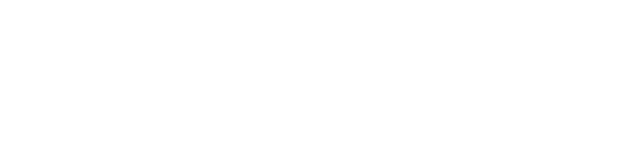
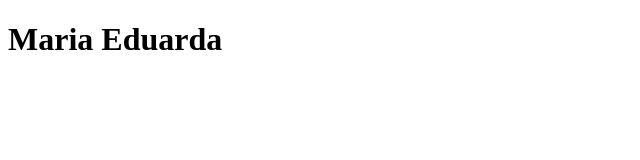
Before and after one commit to mmmaryae/prof.maria, a plain HTML site: page index.html in a window 1280 px wide. Shown: the whole page, without its empty margins (0-640 px from the left). Drawn offline with Linux system fonts and the light colour scheme.

Commit message:
Update index.html
Coloquei nome

```diff
--- a/index.html
+++ b/index.html
@@ -4,6 +4,8 @@
     <meta charset="UTF-8">
     <meta name="viewport" content="width=device-width, initial-scale=1.0">
     <title>Document</title>
+    <h1>Maria Eduarda</h1>
+
 </head>
 <body>
 
```
